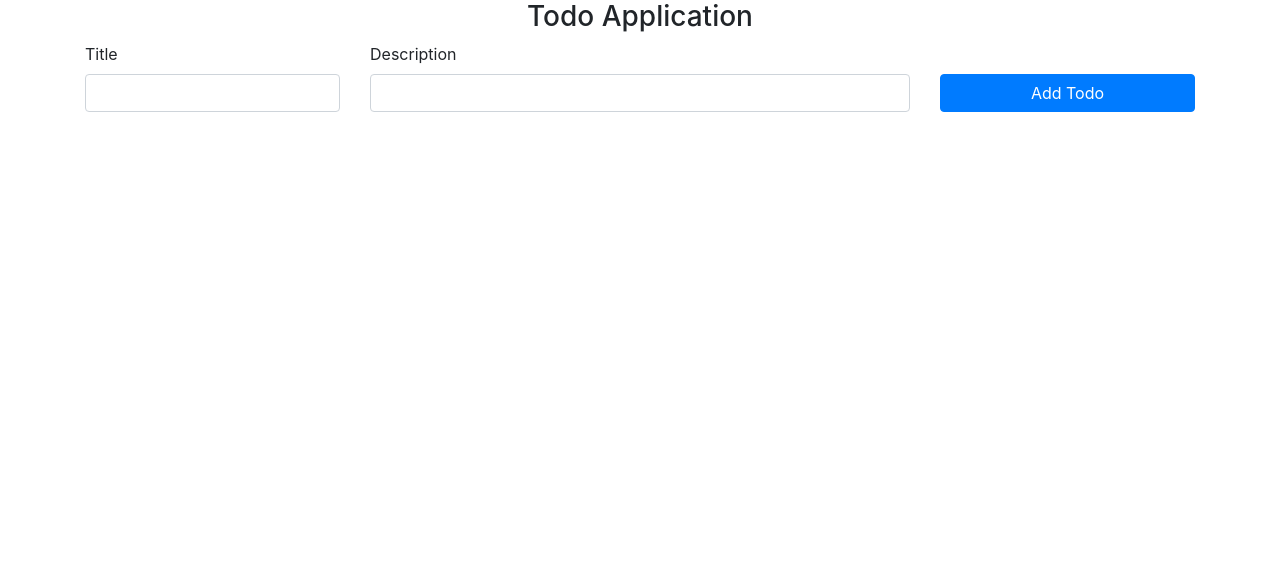
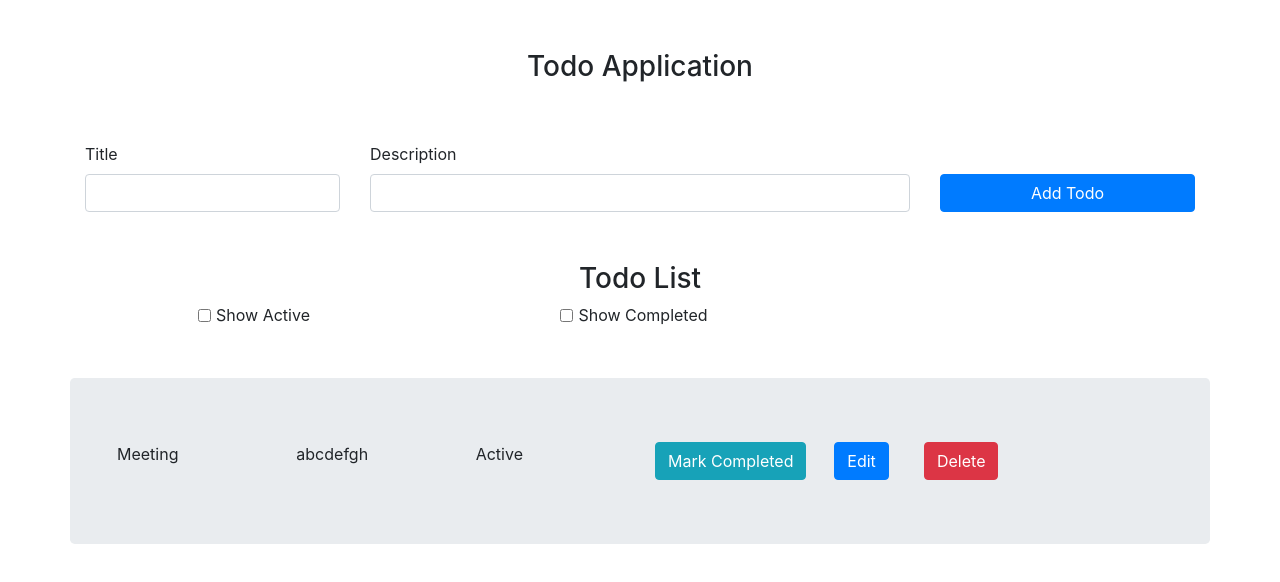
Before and after one commit to RavindraMeduri/todo_app, a plain HTML site: page index.html in a window 1280 px wide. Drawn offline with nearby package versions, Linux system fonts and the light colour scheme.

Commit message:
layout done

```diff
--- a/index.html
+++ b/index.html
@@ -4,37 +4,87 @@
     <meta charset="UTF-8">
     <meta http-equiv="X-UA-Compatible" content="IE=edge">
     <meta name="viewport" content="width=device-width, initial-scale=1.0">
-    <title>Todo</title>
+    <title>Todo App</title>
     <link rel="stylesheet"
     href="https://maxcdn.bootstrapcdn.com/bootstrap/4.0.0/css/bootstrap.min.css"
     integrity="sha384-Gn5384xqQ1aoWXA+058RXPxPg6fy4IWvTNh0E263XmFcJlSAwiGgFAW/dAiS6JXm"
     crossorigin="anonymous">
-
     <link rel="stylesheet" href="./main.css">
 </head>
 <body>
     <div class="container">
-        <div class="row">
+        <div class="row section">
             <div class="col-md-12">
-                <h3 class = "header">Todo Application</h3>
+                <h3 class="header">Todo Application</h3>
             </div>
         </div>
-       <form>
-           <div class="row">
+        <form id="toDoFormId">
+            <div class="row section">
                 <div class="col-md-3">
                     <label for="title">Title</label>
-                   <input type="text" class ="form-control" id="title"/>
+                    <input name="title" type="text" class="form-control" id="title"/>
                 </div>
                 <div class="col-md-6">
                     <label for="description">Description</label>
-                   <input type="text" class="form-control" id="description">
+                    <input name="description" type="text" class="form-control" id="description" />
                 </div>
                 <div class="col-md-3 action">
-                   <button class="btn btn-primary">Add Todo</button>
+                    <button id="btn" type="button" class="btn btn-primary">Add Todo</button>
                 </div>
             </div>
         </form>
+        <div class="row section">
+            <div class="col-md-12">
+                <h3 class="header">Todo List</h3>
             </div>
-    <script src = "./todo.js"></script>
+        </div>
+        <div class="row" style="text-align:center">
+            <div class="col-md-4">
+                <div class="form-check form-check-inline">
+                    <input class="form-check-input"
+                    type="checkbox"
+                    id="inlineCheckbox1"
+                    value="option1">
+                    <label class="form-check-label"
+                    for="inlineCheckbox1">Show Active</label>
+                  </div>
+            </div>
+            <div class="col-md-4">
+                <div class="form-check form-check-inline">
+                    <input class="form-check-input"
+                    type="checkbox"
+                    id="inlineCheckbox1"
+                    value="option1">
+                    <label class="form-check-label"
+                    for="inlineCheckbox1">Show Completed</label>
+                  </div>
+            </div>
+        </div>
+        <div class="row jumbotron section">
+            <div class="col-md-2">
+                Meeting
+            </div>
+            <div class="col-md-2">
+                abcdefgh
+            </div>
+            <div class="col-md-2">
+                Active
+            </div>
+            <div class="col-md-2">
+                <button class="btn btn-info">Mark Completed</button>
+            </div>
+            <div class="col-md-4">
+                <div class="row">
+                    <div class="col-md-3">
+                        <button class="btn btn-primary">Edit</button>
+                    </div>
+                    <div class="col-md-3">
+                        <button class="btn btn-danger">Delete</button>
+                    </div>
+                </div>
+            </div>
+        </div>
+    </div>
+    <script src="./todo.js"></script>
 </body>
 </html>
--- a/main.css
+++ b/main.css
@@ -7,3 +7,7 @@
     flex-direction : column;
     justify-content : flex-end;
 }
+
+.section {
+    margin-top : 50px;
+}
--- a/todo.js
+++ b/todo.js
@@ -0,0 +1,9 @@
+const formField = document.querySelector('#toDoFormId');
+const btnField = document.querySelector('#btn');
+
+btnField.addEventListener('click', function() {
+    const form = new FormData(formField);
+    for(var key of form.keys()) {
+        console.log(form.get(key));
+    }
+});
```
Lines whose indentation alone changed are shown as unchanged.
